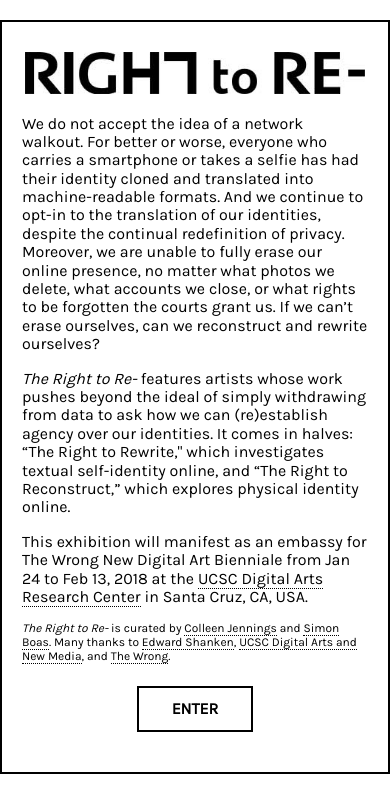
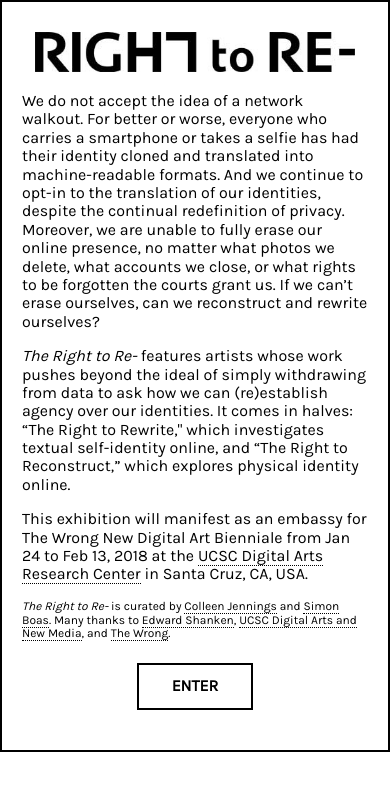
Before and after one commit to bearsoup/right-to-re, a plain HTML site: page index.html in a window 390 px wide. Shown: the top 812 px of the page. Drawn offline with nearby package versions, Linux system fonts and the light colour scheme.

Commit message:
adjust statement padding for small screens

```diff
--- a/css/style.css
+++ b/css/style.css
@@ -14,6 +14,7 @@ body {
 
 #loading-div  {
   width: 100vw;
+  padding-top: 20px;
 }
 
 .loading-container {
@@ -23,7 +24,7 @@ body {
 .loading-text {
   border: 2px solid black;
   max-width: 500px;
-  margin: 20px auto 0 auto;
+  margin: auto;
   padding: 20px 20px;
 }
 
@@ -33,7 +34,8 @@ body {
 }
 
 .loading-title img {
-  max-width: 340px;
+  width: 100%;
+  max-width: 320px;
   padding-top: 10px;
 }
 
@@ -217,6 +219,9 @@ a h2 {
 
 @media
   (min-width: 400px) and (max-width: 599px) {
+    #loading-div {
+      padding-top: 0;
+    }
     .section iframe {
       width: 360px;
       height: calc(360px * .5625);
@@ -228,6 +233,9 @@ a h2 {
 
 @media
   (max-width: 399px) {
+    #loading-div {
+      padding-top: 0;
+    }
     .section iframe {
       width: 300px;
       height: calc(300px * .5625);
```
